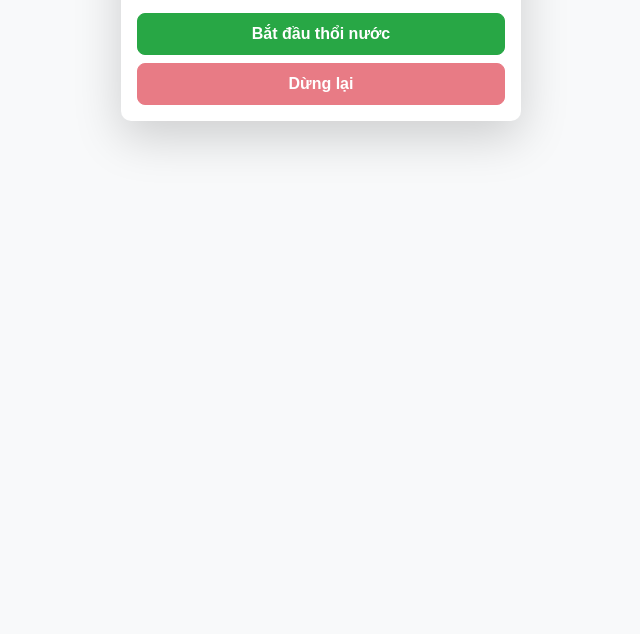
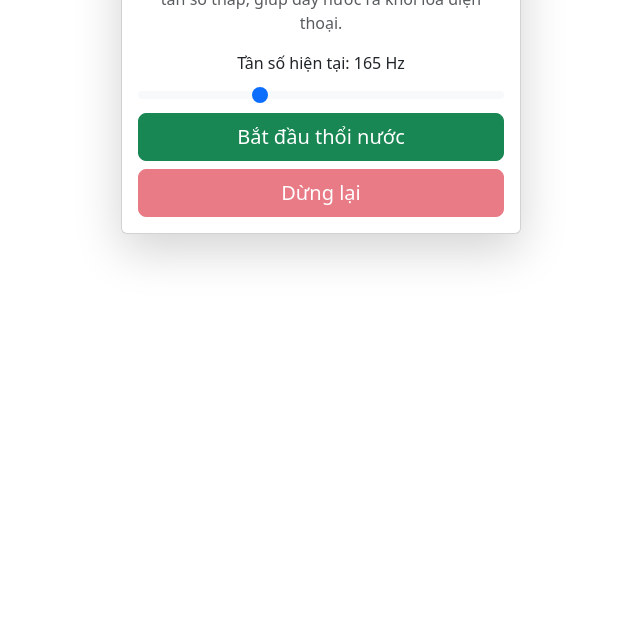
Before and after one commit to khahdihdz/myrepo, a plain HTML site: page index.html in a window 1280 px wide. Shown: the part 166-800 px from the top of the page, without its empty margins (319-959 px from the left). Drawn offline with nearby package versions, Linux system fonts and the light colour scheme.

Commit message:
Update index.html

```diff
--- a/index.html
+++ b/index.html
@@ -5,7 +5,7 @@
     <meta name="viewport" content="width=device-width, initial-scale=1.0">
     <title>Thổi Nước Loa Điện Thoại</title>
     <link href="https://cdn.jsdelivr.net/npm/bootstrap@5.3.0/dist/css/bootstrap.min.css" rel="stylesheet">
-    <link rel="stylesheet" href="styles.css">
+    <link rel="stylesheet" href="style.css">
 </head>
 <body>
     <div class="container text-center mt-5">
@@ -15,6 +15,8 @@
                 <p class="card-text text-muted">
                     Nhấn nút bên dưới để bắt đầu phát âm thanh tần số thấp, giúp đẩy nước ra khỏi loa điện thoại.
                 </p>
+                <label for="frequencySlider" class="form-label">Tần số hiện tại: <span id="frequencyValue">165</span> Hz</label>
+                <input type="range" class="form-range" id="frequencySlider" min="100" max="300" step="1" value="165">
                 <button id="playButton" class="btn btn-success btn-lg w-100 mb-2">Bắt đầu thổi nước</button>
                 <button id="stopButton" class="btn btn-danger btn-lg w-100" disabled>Dừng lại</button>
             </div>
```
